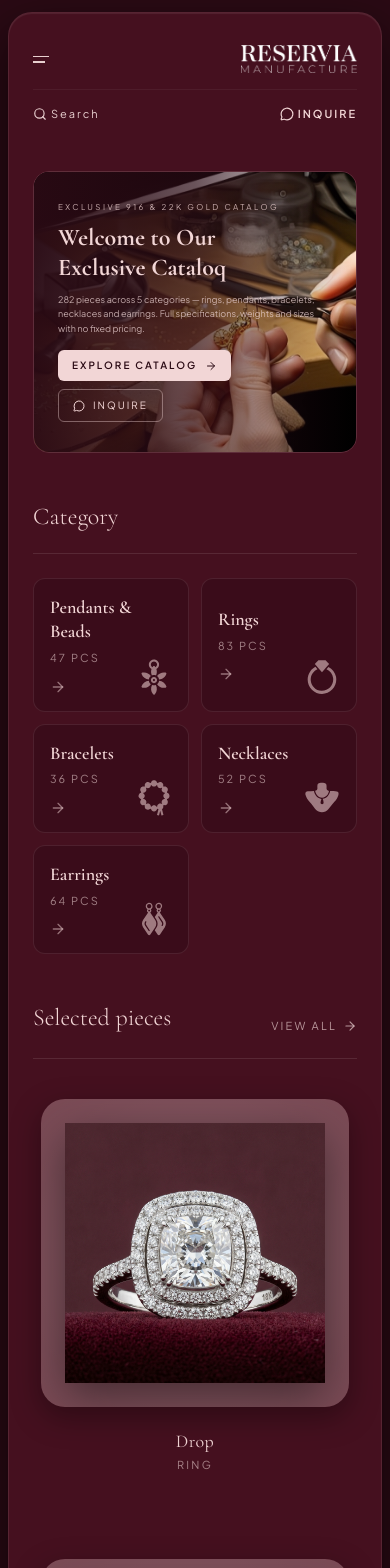
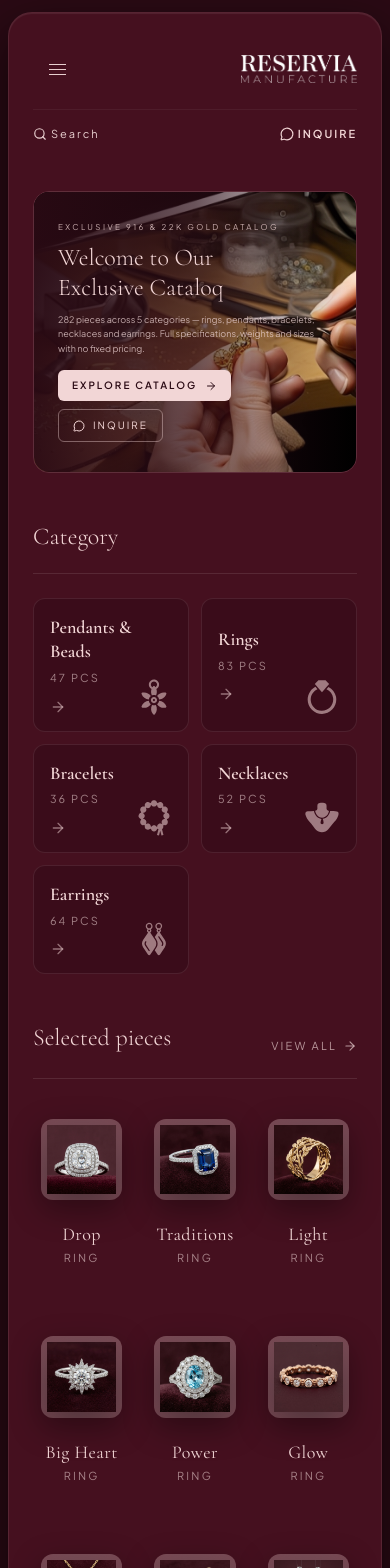
Before and after one commit to fitrimahadzir/RM-Hard-Gold-Cataloq, a React (Vite) app: page / in a window 390 px wide. Shown: the top 1568 px of the page. Built offline with nearby package versions, Linux system fonts and the light colour scheme.

Commit message:
Improve mobile product cards, category title icon and grid layouts

```diff
--- a/src/App.tsx
+++ b/src/App.tsx
@@ -9,6 +9,7 @@ import { QuickViewModal } from './components/QuickViewModal';
 import { SearchModal } from './components/SearchModal';
 import { LoginModal } from './components/LoginModal';
 import { CATEGORIES, PRODUCTS } from './data/products';
+import { CATEGORY_ICONS } from './icons';
 import { Product, FilterState, SortOption, CategoryId } from './types';
 
 export default function App() {
@@ -77,8 +78,13 @@ export default function App() {
   const featuredProducts = useMemo(
     () => [
       PRODUCTS.find((p) => p.id === 'ring-drop')!,
+      PRODUCTS.find((p) => p.id === 'ring-traditions')!,
+      PRODUCTS.find((p) => p.id === 'ring-light')!,
+      PRODUCTS.find((p) => p.id === 'ring-big-heart')!,
+      PRODUCTS.find((p) => p.id === 'ring-power')!,
+      PRODUCTS.find((p) => p.id === 'ring-glow')!,
+      PRODUCTS.find((p) => p.id === 'pendant-soleil')!,
       PRODUCTS.find((p) => p.id === 'necklace-sovereign')!,
-      PRODUCTS.find((p) => p.id === 'bracelet-lumiere')!,
       PRODUCTS.find((p) => p.id === 'earring-starlight')!,
     ],
     []
@@ -184,9 +190,16 @@ export default function App() {
           <>
             {/* DYNAMIC PAGE TITLE */}
             <div className="w-full text-center mt-8 mb-6 md:mt-10 md:mb-8">
-              <h1 className="font-serif text-5xl sm:text-6xl md:text-[64px] font-light text-[#F2D6D6] tracking-normal select-none">
-                {currentCategoryInfo.label}
-              </h1>
+              <div className="flex items-center justify-center gap-3 md:gap-4">
+                <span
+                  aria-hidden="true"
+                  className="inline-block h-[26px] sm:h-[32px] md:h-[40px] [&>svg]:h-full [&>svg]:fill-current text-[#F2D6D6]/80 select-none"
+                  dangerouslySetInnerHTML={{ __html: CATEGORY_ICONS[activeCategory] }}
+                />
+                <h1 className="font-serif text-5xl sm:text-6xl md:text-[64px] font-thin text-[#F2D6D6] tracking-normal select-none">
+                  {currentCategoryInfo.label}
+                </h1>
+              </div>
               <p className="text-[11px] uppercase tracking-[0.25em] text-[#E8CFCF]/60 mt-1">
                 Exclusive Catalog · Pricing Based on Current Market Gold Rates
               </p>
@@ -225,7 +238,7 @@ export default function App() {
                   </button>
                 </div>
               ) : (
-                <div className="grid grid-cols-1 sm:grid-cols-2 lg:grid-cols-4 gap-8 md:gap-10 lg:gap-12">
+                <div className="grid grid-cols-3 lg:grid-cols-6 gap-4 md:gap-5 lg:gap-6">
                   {filteredProducts.map((product) => (
                     <ProductCard
                       key={product.id}
--- a/src/components/CategoryTiles.tsx
+++ b/src/components/CategoryTiles.tsx
@@ -1,19 +1,7 @@
 import React from 'react';
 import { ArrowRight } from 'lucide-react';
 import { CategoryId, CategoryInfo } from '../types';
-import RingSvg from '../../public/image/Ring.svg?raw';
-import PendantSvg from '../../public/image/Pendant.svg?raw';
-import BraceletSvg from '../../public/image/Bracelet.svg?raw';
-import NecklaceSvg from '../../public/image/Necklace.svg?raw';
-import EarringSvg from '../../public/image/Earring.svg?raw';
-
-const CATEGORY_ICONS: Record<CategoryId, string> = {
-  ring: RingSvg,
-  'pendant-bead': PendantSvg,
-  bracelet: BraceletSvg,
-  necklace: NecklaceSvg,
-  earring: EarringSvg,
-};
+import { CATEGORY_ICONS } from '../icons';
 
 interface CategoryTilesProps {
   categories: CategoryInfo[];
--- a/src/components/Header.tsx
+++ b/src/components/Header.tsx
@@ -1,5 +1,6 @@
 import React, { useState } from 'react';
 import { X, Search, ChevronDown, MessageCircle } from 'lucide-react';
+import Hamburger from 'hamburger-react';
 import { CategoryId } from '../types';
 import { CATEGORIES } from '../data/products';
 import { waLink } from '../config';
@@ -26,17 +27,15 @@ export const Header: React.FC<HeaderProps> = ({
       <div className="grid grid-cols-2 md:grid-cols-3 items-center w-full">
         {/* Left Zone: Hamburger + Links */}
         <div className="flex items-center gap-6">
-          <button
-            onClick={() => setMobileMenuOpen(!mobileMenuOpen)}
-            className="flex items-center gap-2 text-xs tracking-[0.2em] font-medium uppercase text-[#E8CFCF] hover:text-[#FFF5F5] transition-colors group cursor-pointer focus-visible:outline-none focus-visible:ring-1 focus-visible:ring-[#F2D6D6]"
-            aria-label="Toggle navigation menu"
-            aria-expanded={mobileMenuOpen}
-          >
-            <div className="flex flex-col gap-1 w-4 transition-transform group-hover:scale-105">
-              <span className="h-[1.5px] w-full bg-[#E8CFCF] group-hover:bg-[#FFF5F5] transition-colors"></span>
-              <span className="h-[1.5px] w-3/4 bg-[#E8CFCF] group-hover:bg-[#FFF5F5] transition-colors"></span>
-            </div>
-          </button>
+          <span className="group lg:hidden">
+            <Hamburger
+              toggled={mobileMenuOpen}
+              toggle={setMobileMenuOpen}
+              size={17}
+              color="#E8CFCF"
+              aria-label="Toggle navigation menu"
+            />
+          </span>
 
           <nav className="hidden lg:flex items-center gap-6 text-[11px] tracking-[0.2em] font-medium uppercase text-[#E8CFCF]/90">
             <button
--- a/src/components/HomePage.tsx
+++ b/src/components/HomePage.tsx
@@ -52,7 +52,7 @@ export const HomePage: React.FC<HomePageProps> = ({
           <span className="text-[8px] sm:text-[10px] md:text-[11px] uppercase tracking-[0.3em] text-[#F2D6D6]/80">
             Exclusive 916 &amp; 22K Gold Catalog
           </span>
-          <h1 className="font-serif text-[24px] sm:text-3xl md:text-5xl lg:text-[56px] leading-tight font-bold text-[#F2D6D6]">
+          <h1 className="font-serif text-[24px] sm:text-3xl md:text-5xl lg:text-[56px] leading-tight font-thin text-[#F2D6D6]">
             Welcome to Our
             <br />
             Exclusive Cataloq
@@ -111,7 +111,7 @@ export const HomePage: React.FC<HomePageProps> = ({
           </button>
         </div>
 
-        <div className="grid grid-cols-1 sm:grid-cols-2 lg:grid-cols-4 gap-8 md:gap-10 pt-8">
+        <div className="grid grid-cols-3 lg:grid-cols-6 gap-4 md:gap-5 lg:gap-6 pt-8">
           {featured.map((product) => (
             <ProductCard
               key={product.id}
--- a/src/components/ProductCard.tsx
+++ b/src/components/ProductCard.tsx
@@ -79,7 +79,7 @@ export const ProductCard: React.FC<ProductCardProps> = ({
               alt={product.fullName}
               referrerPolicy="no-referrer"
               onError={() => setImageError(true)}
-              className="relative z-0 w-full h-full object-contain p-6 md:p-7 drop-shadow-[0_14px_22px_rgba(0,0,0,0.45)] transition-transform duration-500 ease-out group-hover:scale-105"
+              className="relative z-0 w-full h-full object-contain p-1.5 md:p-4 drop-shadow-[0_14px_22px_rgba(0,0,0,0.45)] transition-transform duration-500 ease-out group-hover:scale-105"
             />
           ) : (
             /* Styled CSS/SVG Fallback Container */
--- /dev/null
+++ b/src/icons.ts
@@ -0,0 +1,14 @@
+import { CategoryId } from './types';
+import RingSvg from '../public/image/Ring.svg?raw';
+import PendantSvg from '../public/image/Pendant.svg?raw';
+import BraceletSvg from '../public/image/Bracelet.svg?raw';
+import NecklaceSvg from '../public/image/Necklace.svg?raw';
+import EarringSvg from '../public/image/Earring.svg?raw';
+
+export const CATEGORY_ICONS: Record<CategoryId, string> = {
+  ring: RingSvg,
+  'pendant-bead': PendantSvg,
+  bracelet: BraceletSvg,
+  necklace: NecklaceSvg,
+  earring: EarringSvg,
+};
--- a/src/index.css
+++ b/src/index.css
@@ -20,11 +20,26 @@
 
 /* Rounded rectangle jewelry card image container and hover outline */
 .ring-card-shape {
-  border-radius: 24px;
+  border-radius: 12px;
 }
 
 .ring-outline-shape {
-  border-radius: 24px;
+  border-radius: 12px;
+}
+
+@media (min-width: 1024px) {
+  .ring-card-shape {
+    border-radius: 24px;
+  }
+
+  .ring-outline-shape {
+    border-radius: 24px;
+  }
+}
+
+/* Hamburger hover state (lines turn brighter) */
+.group:hover .hamburger-react span {
+  background: #FFF5F5 !important;
 }
 
 /* Custom scrollbars */
```
Also changed, not shown: package.json (+7 -6 lines), 1 other file (tests, documents, lock files or other folders).
